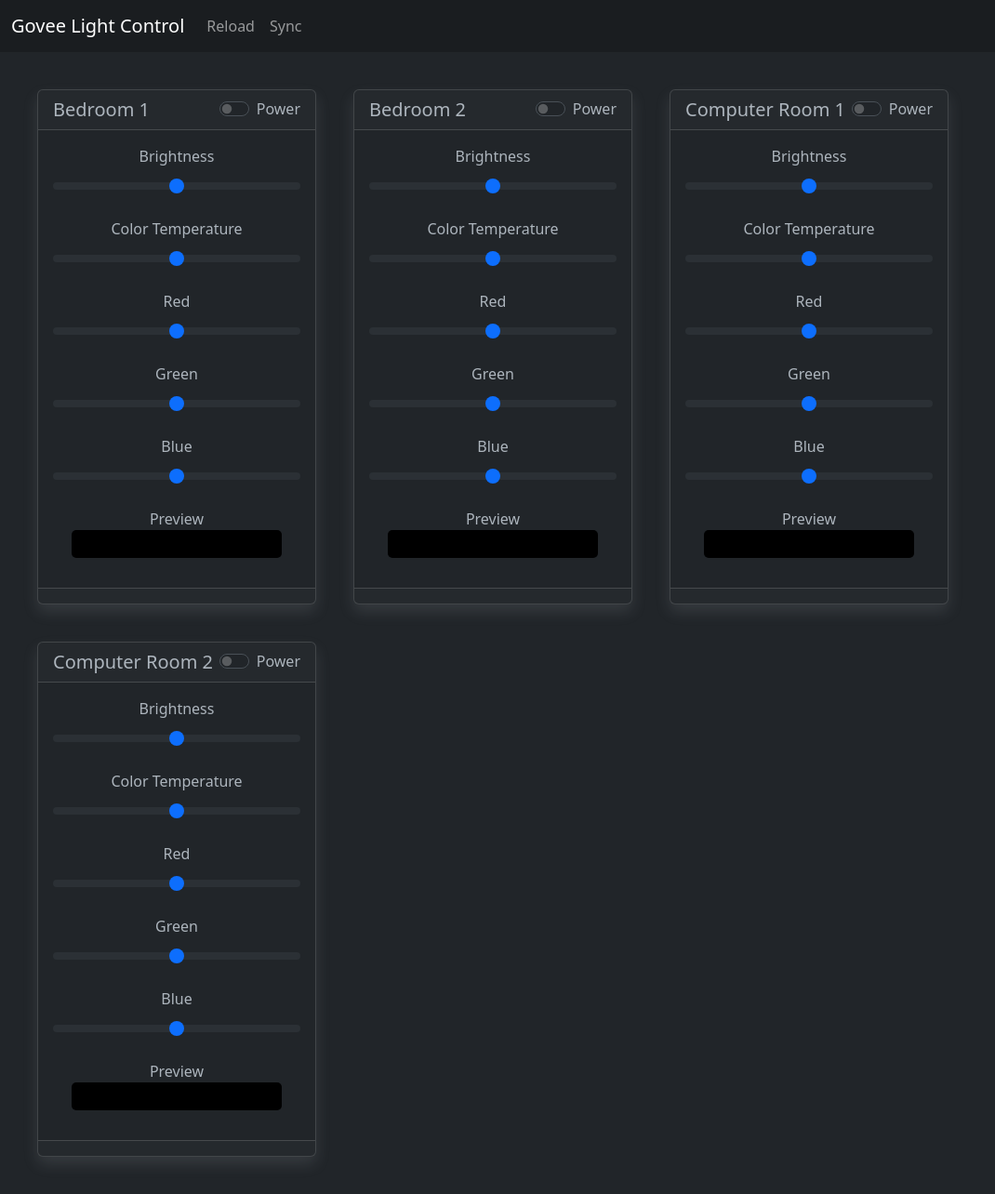
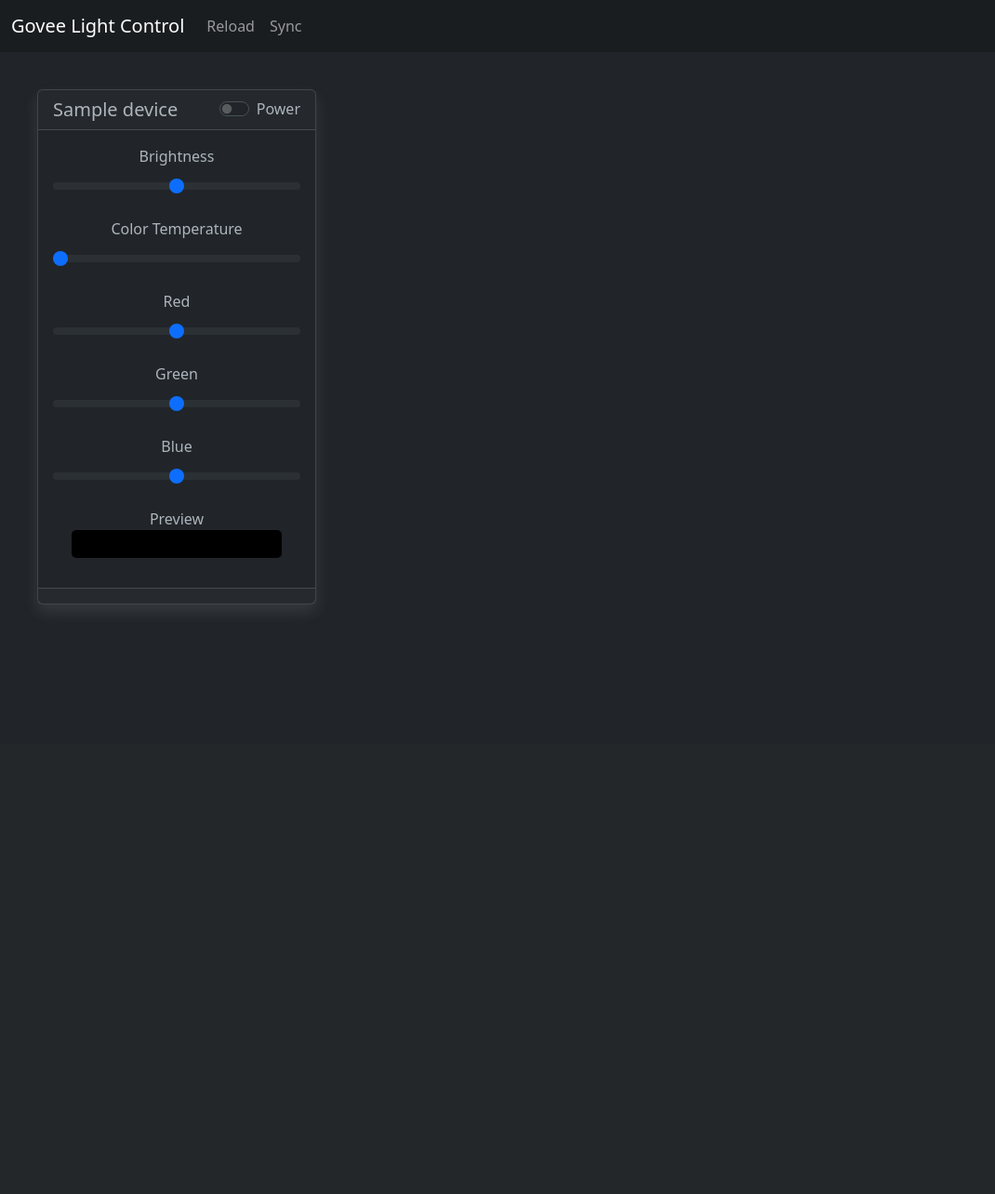
Before and after one commit to Nbobito/Govee-Lighting-Tools, a Flask app: template templates/index.html in a window 1280 px wide. Shown: the whole page at 93% size, without its empty margins (0-1070 px from the left). After the commit the page ends 655 px from the top, so only its background shows below. Run offline with Flask 3, Linux system fonts and the light colour scheme; the template is opened without the code that fills it: most values are stand-ins (such as "Sample title", 1, 10 or a date in 2020); data that the repository does not hold is empty; parts of the project's set-up code (start-up, migrations or seed data) failed here and were passed over; some libraries are stand-ins or nearby versions.

Commit message:
Make cards reflect light values

```diff
--- a/server.py
+++ b/server.py
@@ -7,11 +7,13 @@
 with open('./settings.yaml', 'r') as f:
     settings = yaml.safe_load(f)
 
+devices = Device.get_devices(settings)
+
 app = Flask(__name__)
 
 @app.route('/')
 def root():
-    return render_template('index.html')
+    return render_template('index.html', devices=devices)
 
 @app.post('/api')
 def api():
--- a/static/js/main.js
+++ /dev/null
@@ -1,39 +0,0 @@
-function kelvinToRGB(kelvin) {
-  const temp = kelvin / 100;
-  let r, g, b;
-
-  if (temp <= 66) {
-    r = 255;
-    g = temp;
-    g = 99.4708025861 * Math.log(g) - 161.1195681661;
-    if (temp <= 19) {
-      b = 0;
-    } else {
-      b = temp - 10;
-      b = 138.5177312231 * Math.log(b) - 305.0447927307;
-    }
-  } else {
-    r = temp - 60;
-    r = 329.698727446 * Math.pow(r, -0.1332047592);
-    g = temp - 60;
-    g = 288.1221695283 * Math.pow(g, -0.0755148492);
-    b = 255;
-  }
-
-  r = Math.min(255, Math.max(0, r));
-  g = Math.min(255, Math.max(0, g));
-  b = Math.min(255, Math.max(0, b));
-
-  return [Math.round(r), Math.round(g), Math.round(b)];
-}
-
-console.log("it works!")
-fetch("http://127.0.0.1:5000/api", { // Replace with serverapiendpoint
-  method: "POST",
-  body: JSON.stringify({
-    apiTest: "yay it works!"
-  }),
-  headers: {
-    "Content-type": "application/json; charset=UTF-8"
-  }
-});
--- a/templates/card.html
+++ b/templates/card.html
@@ -1,7 +1,7 @@
-{% macro card(id, title='', min_temp=2000, max_temp=9000) -%}
+{% macro card(id, device) -%}
 <div class="bulb-card card shadow" id="bulbCard{{ id }}" data-id="{{ id }}">
   <div class="card-header d-flex justify-content-between align-items-center">
-    <h5 class="card-title mb-0">{{ title }}</h5>
+    <h5 class="card-title mb-0">{{ device.device_name }}</h5>
     <div class="form-check form-switch">
       <input
         class="form-check-input"
@@ -31,8 +31,8 @@
       <input
         type="range"
         class="form-range"
-        min="{{ min_temp }}"
-        max="{{ max_temp }}"
+        min="2000"
+        max="9000"
         id="temperatureSlider{{ id }}"
       />
     </div>
@@ -72,6 +72,32 @@
     </div>
   </div>
   <div class="card-footer">
-   </div>
+  </div>
+  <script>
+    (() => {
+      // get bulb state
+      let brightness = "{{ device.state['brightness'] }}"
+      let mode = "{{ device.state['mode'] }}"
+      let temperature = "{{ device.state['color_temp'] }}"
+      let r = "{{ device.state['color']['r'] }}"
+      let g = "{{ device.state['color']['g'] }}"
+      let b = "{{ device.state['color']['b'] }}"
+
+      // initialize card values from lights states
+      document.getElementById("powerSwitch{{ id }}").checked = "{{ device.state['power_state'] }}" == "on"
+      document.getElementById("brightnessSlider{{ id }}").value = brightness
+      document.getElementById("temperatureSlider{{ id }}").value = temperature
+      document.getElementById("redSlider{{ id }}").value = r
+      document.getElementById("greenSlider{{ id }}").value = g
+      document.getElementById("blueSlider{{ id }}").value = b
+
+      // set color preview
+      let preview = document.getElementById("colorPreview{{ id }}")
+      if(mode == 'temp'){
+        [r, g, b] = kelvinToRGB(temperature)
+      }
+      preview.style.backgroundColor = `rgb(${r}, ${g}, ${b})`
+    })()
+  </script>
 </div>
 {%- endmacro %}
--- a/templates/index.html
+++ b/templates/index.html
@@ -9,6 +9,7 @@
     <link rel="stylesheet" href="{{ url_for('static', filename='css/bootstrap.min.css') }}">
     <link rel="stylesheet" href="{{ url_for('static', filename='css/main.css') }}">
     <link rel="shortcut icon" href="{{ url_for('static', filename='icon.svg') }}" type="image/x-icon">
+    <script src="{{ url_for('static', filename='js/utils.js') }}"></script>
 </head>
 <body>
   <nav class="navbar navbar-expand-lg navbar-dark bg-dark-subtle">
@@ -31,10 +32,9 @@
   </nav>
 
   <div class="card-container">
-    {{ card(1, "Bedroom 1") }}
-    {{ card(2, "Bedroom 2") }}
-    {{ card(3, "Computer Room 1") }}
-    {{ card(4, "Computer Room 2") }}
+    {% for device in devices %}
+      {{ card(loop.index, device) }}
+    {% endfor %}
   </div>
 
     <!--scripts-->
```
Also changed, not shown: TODO.md (added, +4 -0 lines), static/js/utils.js (added, +28 -0 lines).
